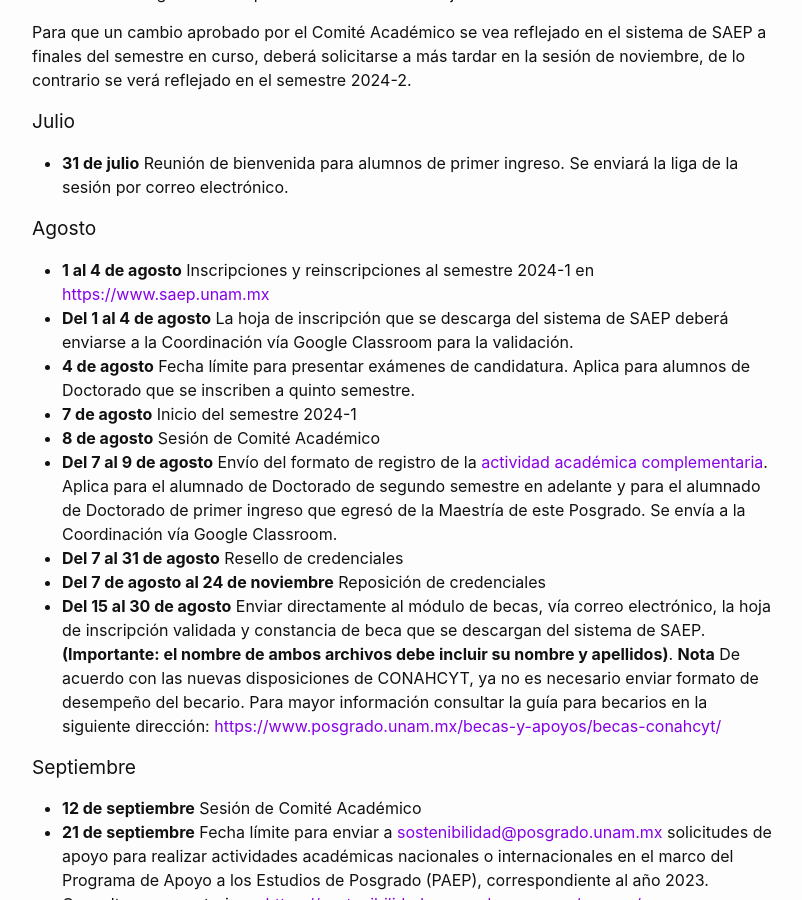
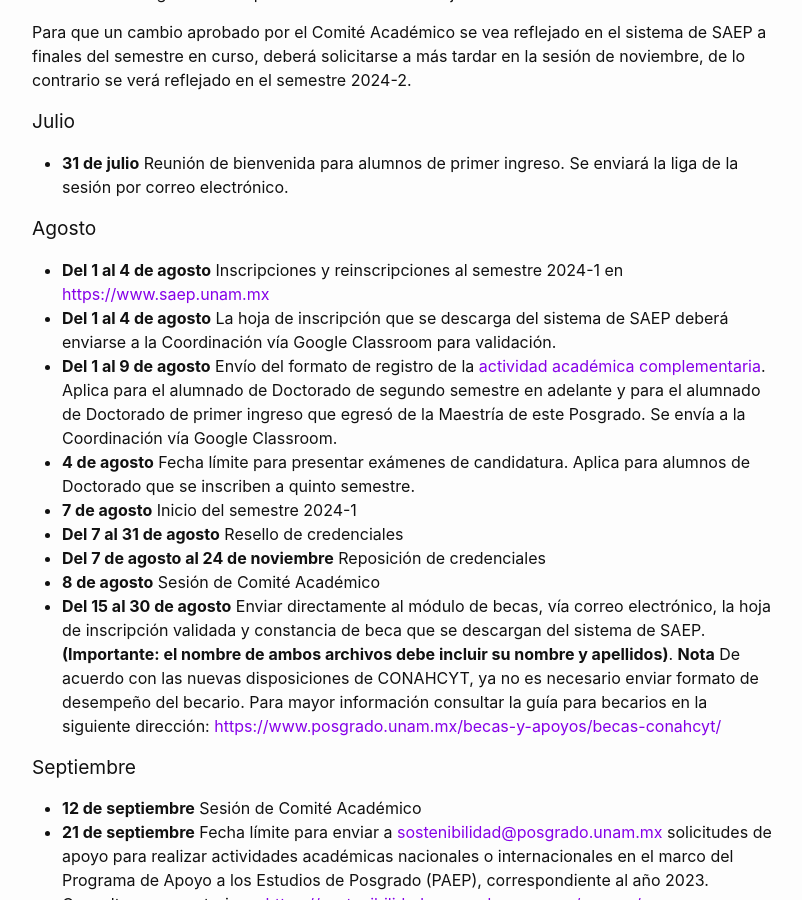
Before and after one commit to pcs-unam/pcs-unam.github.io, a Jekyll site: the page built from posgrado/calendario1.md, in a window 1280 px wide and 900 px high, scrolled down 448 px. Shown: the whole window, without its empty margins (238-1040 px from the left). Built offline with Jekyll 4.4.1, drawn with Linux system fonts in a browser that asks for light colours.

Commit message:
Ajustes al calendario 2024-1

```diff
--- a/posgrado/calendario1.md
+++ b/posgrado/calendario1.md
@@ -16,14 +16,14 @@ Para que un cambio aprobado por el Comité Académico se vea reflejado en el sis
 - **31 de julio** Reunión de bienvenida para alumnos de primer ingreso. Se enviará la liga de la sesión por correo electrónico.
 
 ### Agosto
-- **1 al 4 de agosto** Inscripciones y reinscripciones al semestre 2024-1 en <https://www.saep.unam.mx>
-- **Del 1 al 4 de agosto** La hoja de inscripción que se descarga del sistema de SAEP deberá enviarse a la Coordinación vía Google Classroom para la validación.
+- **Del 1 al 4 de agosto** Inscripciones y reinscripciones al semestre 2024-1 en <https://www.saep.unam.mx>
+- **Del 1 al 4 de agosto** La hoja de inscripción que se descarga del sistema de SAEP deberá enviarse a la Coordinación vía Google Classroom para validación.
+- **Del 1 al 9 de agosto** Envío del formato de registro de la [actividad académica complementaria](/doctorado/actividades). Aplica para el alumnado de Doctorado de segundo semestre en adelante y para el alumnado de Doctorado de primer ingreso que egresó de la Maestría de este Posgrado. Se envía a la Coordinación vía Google Classroom.
 - **4 de agosto** Fecha límite para presentar exámenes de candidatura. Aplica para alumnos de Doctorado que se inscriben a quinto semestre.
 - **7 de agosto** Inicio del semestre 2024-1
-- **8 de agosto** Sesión de Comité Académico
-- **Del 7 al 9 de agosto** Envío del formato de registro de la [actividad académica complementaria](/doctorado/actividades). Aplica para el alumnado de Doctorado de segundo semestre en adelante y para el alumnado de Doctorado de primer ingreso que egresó de la Maestría de este Posgrado. Se envía a la Coordinación vía Google Classroom.
 - **Del 7 al 31 de agosto** Resello de credenciales
 - **Del 7 de agosto al 24 de noviembre** Reposición de credenciales
+- **8 de agosto** Sesión de Comité Académico
 - **Del 15 al 30 de agosto** Enviar directamente al módulo de becas, vía correo electrónico, la hoja de inscripción validada y constancia de beca que se descargan del sistema de SAEP. **(Importante: el nombre de ambos archivos debe incluir su nombre y apellidos)**.
 **Nota** De acuerdo con las nuevas disposiciones de CONAHCYT, ya no es necesario enviar formato de desempeño del becario.
 Para mayor información consultar la guía para becarios en la siguiente dirección: <https://www.posgrado.unam.mx/becas-y-apoyos/becas-conahcyt/>
```
